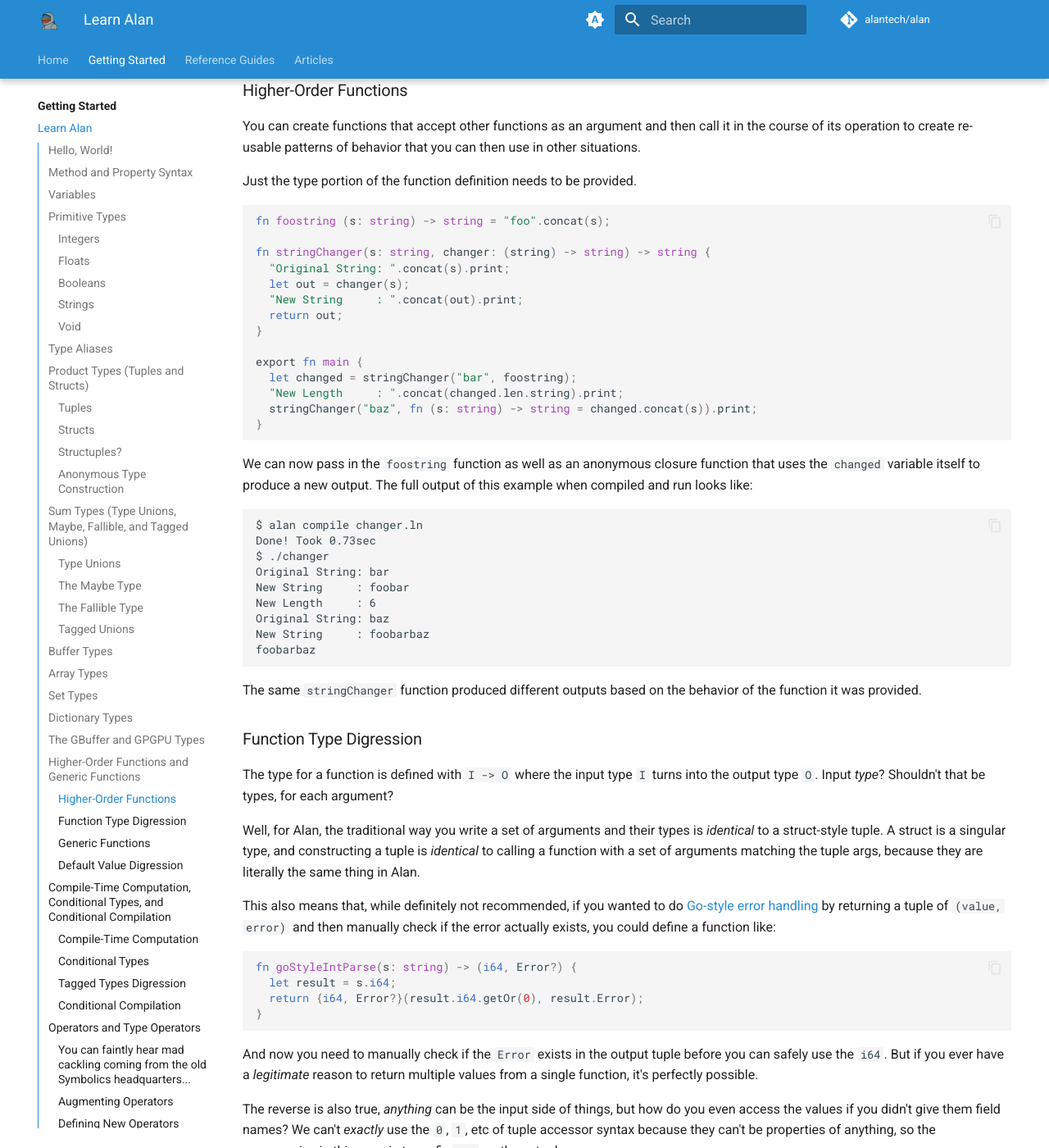
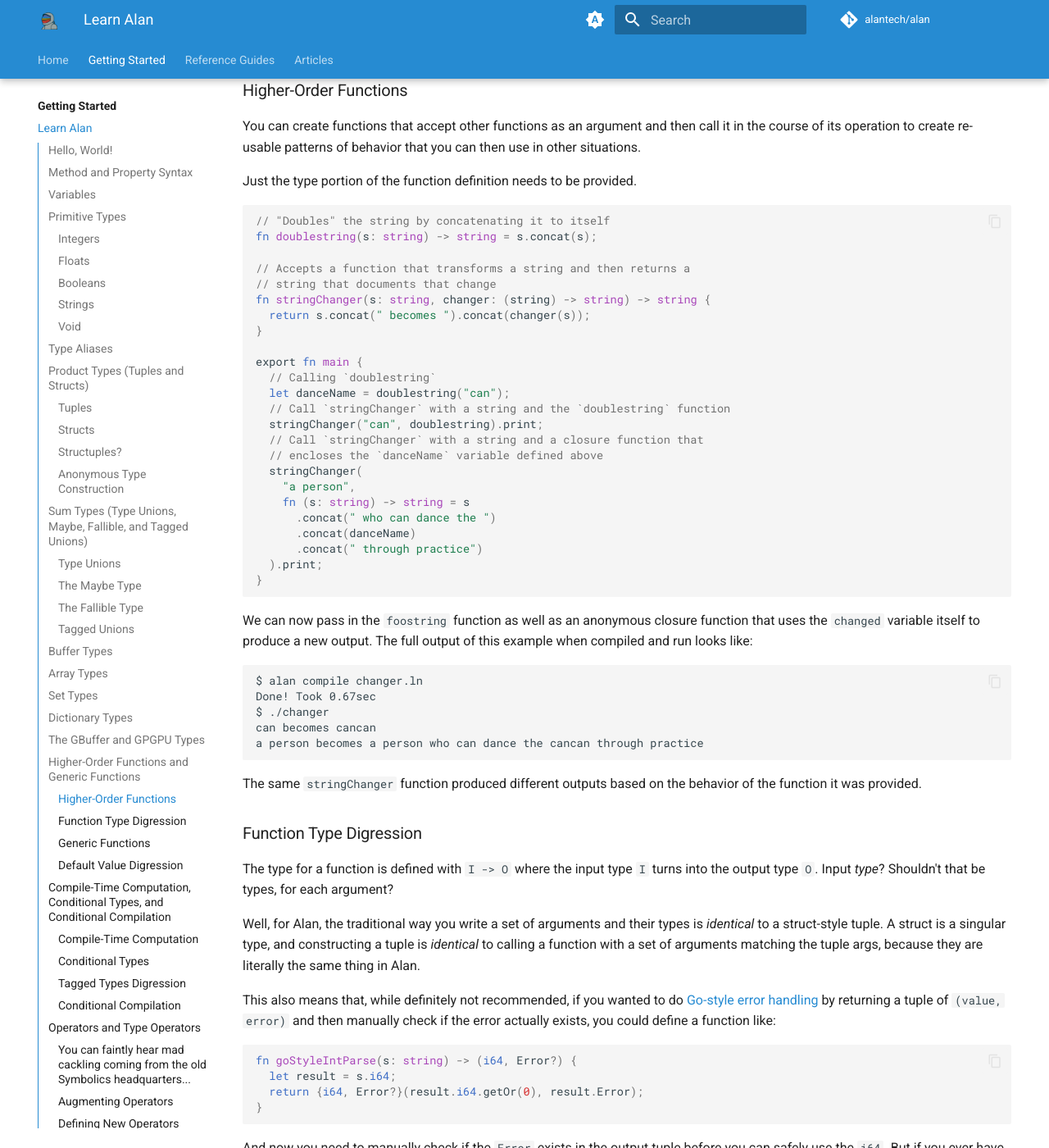
Before and after one commit to alantech/alanlang-docs, an MkDocs documentation site: the page built from docs/tutorial.md, in a window 1280 px wide and 1400 px high, scrolled down 14919 px. Shown: the whole window at 82% size. Built offline with MkDocs 1.6.1 and Material for MkDocs 9.7.7, drawn with Linux system fonts in a browser that asks for light colours; plug-ins that fetch from the network failed and are left out; comment, search, counter and statistics services are not loaded.

Commit message:
Improve the higher order function example after feedback

````diff
--- a/docs/tutorial.md
+++ b/docs/tutorial.md
@@ -670,19 +670,29 @@ You can create functions that accept other functions as an argument and then cal
 Just the type portion of the function definition needs to be provided.
 
 ```rs
-fn foostring (s: string) -> string = "foo".concat(s);
+// "Doubles" the string by concatenating it to itself
+fn doublestring(s: string) -> string = s.concat(s);
 
+// Accepts a function that transforms a string and then returns a
+// string that documents that change
 fn stringChanger(s: string, changer: (string) -> string) -> string {
-  "Original String: ".concat(s).print;
-  let out = changer(s);
-  "New String     : ".concat(out).print;
-  return out;
+  return s.concat(" becomes ").concat(changer(s));
 }
 
 export fn main {
-  let changed = stringChanger("bar", foostring);
-  "New Length     : ".concat(changed.len.string).print;
-  stringChanger("baz", fn (s: string) -> string = changed.concat(s)).print;
+  // Calling `doublestring`
+  let danceName = doublestring("can");
+  // Call `stringChanger` with a string and the `doublestring` function
+  stringChanger("can", doublestring).print;
+  // Call `stringChanger` with a string and a closure function that
+  // encloses the `danceName` variable defined above
+  stringChanger(
+    "a person",
+    fn (s: string) -> string = s
+      .concat(" who can dance the ")
+      .concat(danceName)
+      .concat(" through practice")
+  ).print;
 }
 ```
 
@@ -690,14 +700,10 @@ We can now pass in the `foostring` function as well as an anonymous closure func
 
 ```
 $ alan compile changer.ln
-Done! Took 0.73sec
+Done! Took 0.67sec
 $ ./changer
-Original String: bar
-New String     : foobar
-New Length     : 6
-Original String: baz
-New String     : foobarbaz
-foobarbaz
+can becomes cancan
+a person becomes a person who can dance the cancan through practice
 ```
 
 The same `stringChanger` function produced different outputs based on the behavior of the function it was provided.
````
